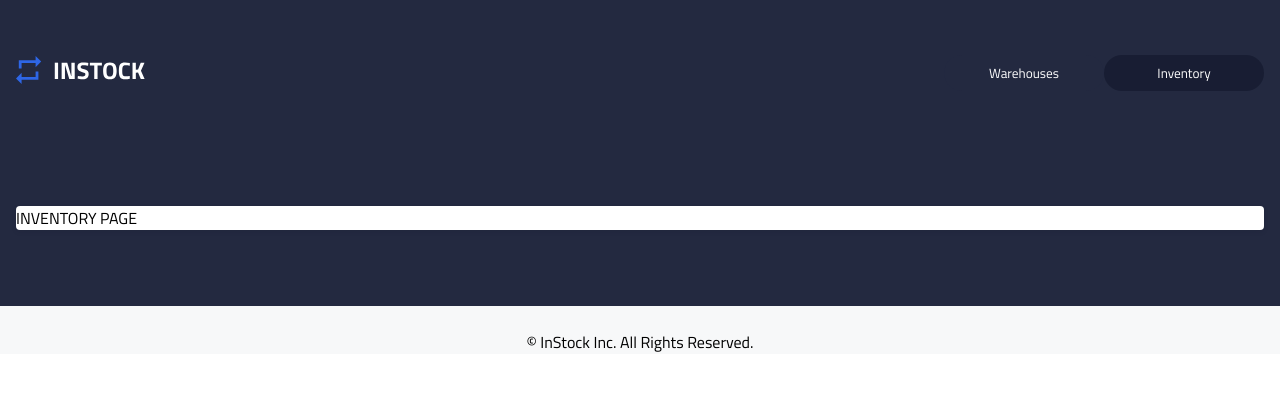
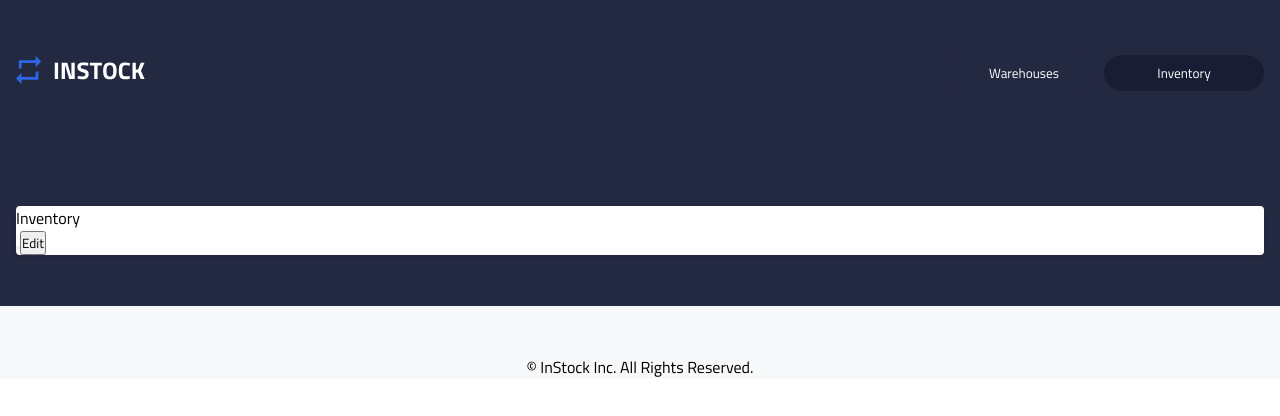
Before and after one commit to MatthewPellettieri/instock, a React (Create React App) app: page /inventory in a window 1280 px wide. Shown: the top 416 px of the page. Built offline with nearby package versions, Linux system fonts and the light colour scheme.

Commit message:
header html added

```diff
--- a/src/pages/InventoryPage/InventoryPage.js
+++ b/src/pages/InventoryPage/InventoryPage.js
@@ -1,7 +1,24 @@
+import "./InventoryPage.scss";
+import inventoryData from "../../test_data/inventory_JSON.json";
+
 function InventoryPage() {
+	// const ifInventoryPage = () => {
+	// 	if (window.location.href === "http://localhost:3000/inventory") {
+	// 		return true;
+	// 	} else {
+	// 		return false;
+	// 	}
+	// };
+
 	return (
-		<div className="inventory">
-			<p>INVENTORY PAGE</p>
+		<div className="inventoryPage">
+			<div className="inventoryPage__header">
+				<div className="inventoryPage__header--container">
+					<p className="inventoryPage__header--title">Inventory</p>
+				</div>
+				<button className="inventoryPage__button"></button>
+				<button className="inventoryPage__button--special">Edit</button>
+			</div>
 		</div>
 	);
 }
```
